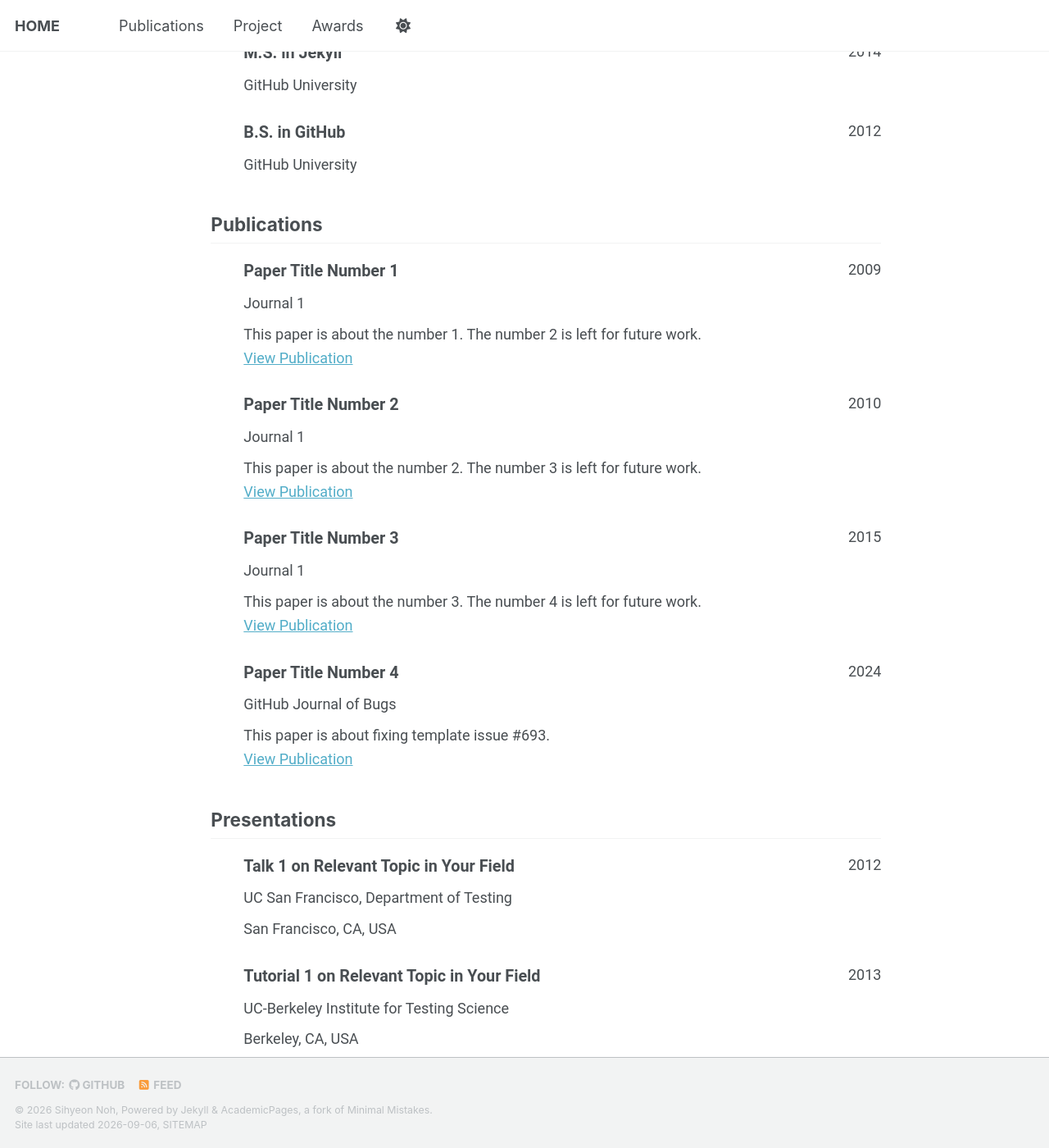
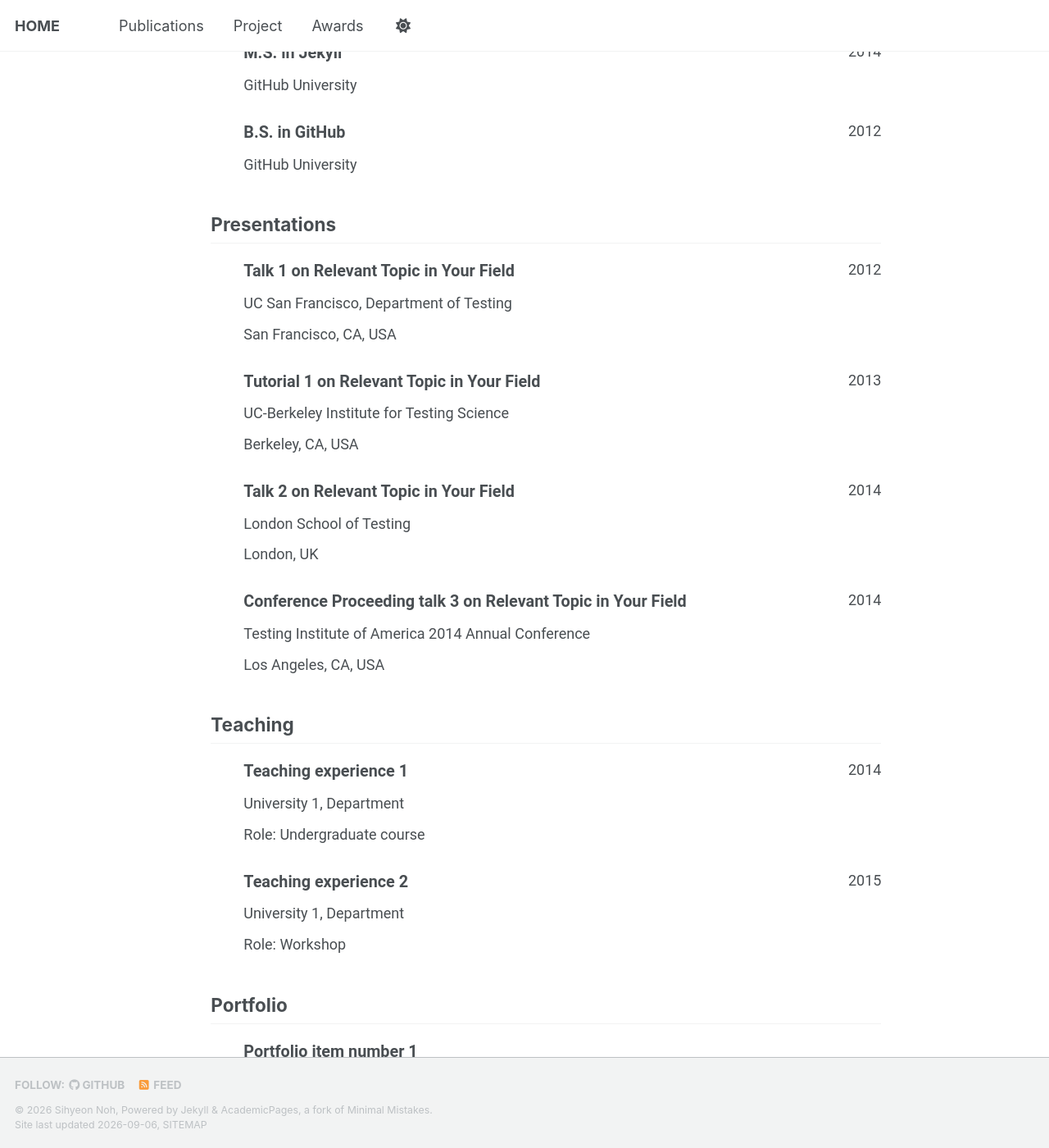
Before and after one commit to shnoh02/shnoh02.github.io, a Jekyll site: the page built from _pages/cv-json.md, in a window 1280 px wide and 1400 px high, scrolled down 622 px. Shown: the whole window at 82% size. Built offline with Jekyll 4.4.1, drawn with Linux system fonts in a browser that asks for light colours; a style sheet for code colours, icons or effects is not loaded.

Commit message:
remove publications

```diff
--- a/_data/cv.json
+++ b/_data/cv.json
@@ -65,34 +65,7 @@
   "interests": [],
   "references": [],
   "publications": [
-    {
-      "name": "Paper Title Number 1",
-      "publisher": "Journal 1",
-      "releaseDate": "2009-10-01",
-      "website": "https://academicpages.github.io/files/paper1.pdf",
-      "summary": "This paper is about the number 1. The number 2 is left for future work."
-    },
-    {
-      "name": "Paper Title Number 2",
-      "publisher": "Journal 1",
-      "releaseDate": "2010-10-01",
-      "website": "https://academicpages.github.io/files/paper2.pdf",
-      "summary": "This paper is about the number 2. The number 3 is left for future work."
-    },
-    {
-      "name": "Paper Title Number 3",
-      "publisher": "Journal 1",
-      "releaseDate": "2015-10-01",
-      "website": "https://academicpages.github.io/files/paper3.pdf",
-      "summary": "This paper is about the number 3. The number 4 is left for future work."
-    },
-    {
-      "name": "Paper Title Number 4",
-      "publisher": "GitHub Journal of Bugs",
-      "releaseDate": "2024-02-17",
-      "website": "https://academicpages.github.io/files/paper3.pdf",
-      "summary": "This paper is about fixing template issue #693."
-    }
+
   ],
   "presentations": [
     {
```
Also changed, not shown: _pages/awards.md (added, +7 -0 lines).
